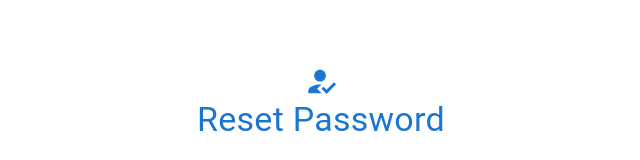
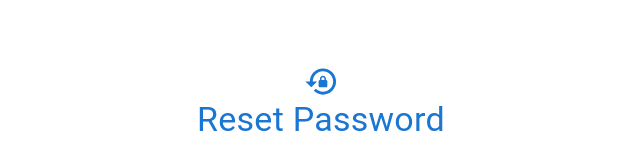
Before and after one commit to RPOpenSoft2022/Frontend-App, a React (Create React App) app: page /ForgetPassword in a window 1280 px wide. Shown: the top 160 px of the page, without its empty margins (319-959 px from the left). Built offline with nearby package versions, Linux system fonts and the light colour scheme.

Commit message:
Modified Forget Password

```diff
--- a/src/components/ForgetPassword/ForgetPassword.js
+++ b/src/components/ForgetPassword/ForgetPassword.js
@@ -4,6 +4,7 @@ import HowToRegIcon from "@mui/icons-material/HowToReg";
 import MobileFriendlyIcon from "@mui/icons-material/MobileFriendly";
 import VpnKeyIcon from "@mui/icons-material/VpnKey";
 import Verification from "./Verification";
+import LockResetIcon from '@mui/icons-material/LockReset';
 import {
   Modal,
   Box,
@@ -74,7 +75,7 @@ export default function Register() {
           alignItems: "center",
         }}
       >
-        <HowToRegIcon color="primary" fontSize="large" />
+        <LockResetIcon color="primary" fontSize="large" />
         <Typography align="center" color="primary" variant="h4" gutterBottom>
           Reset Password
         </Typography>
```
